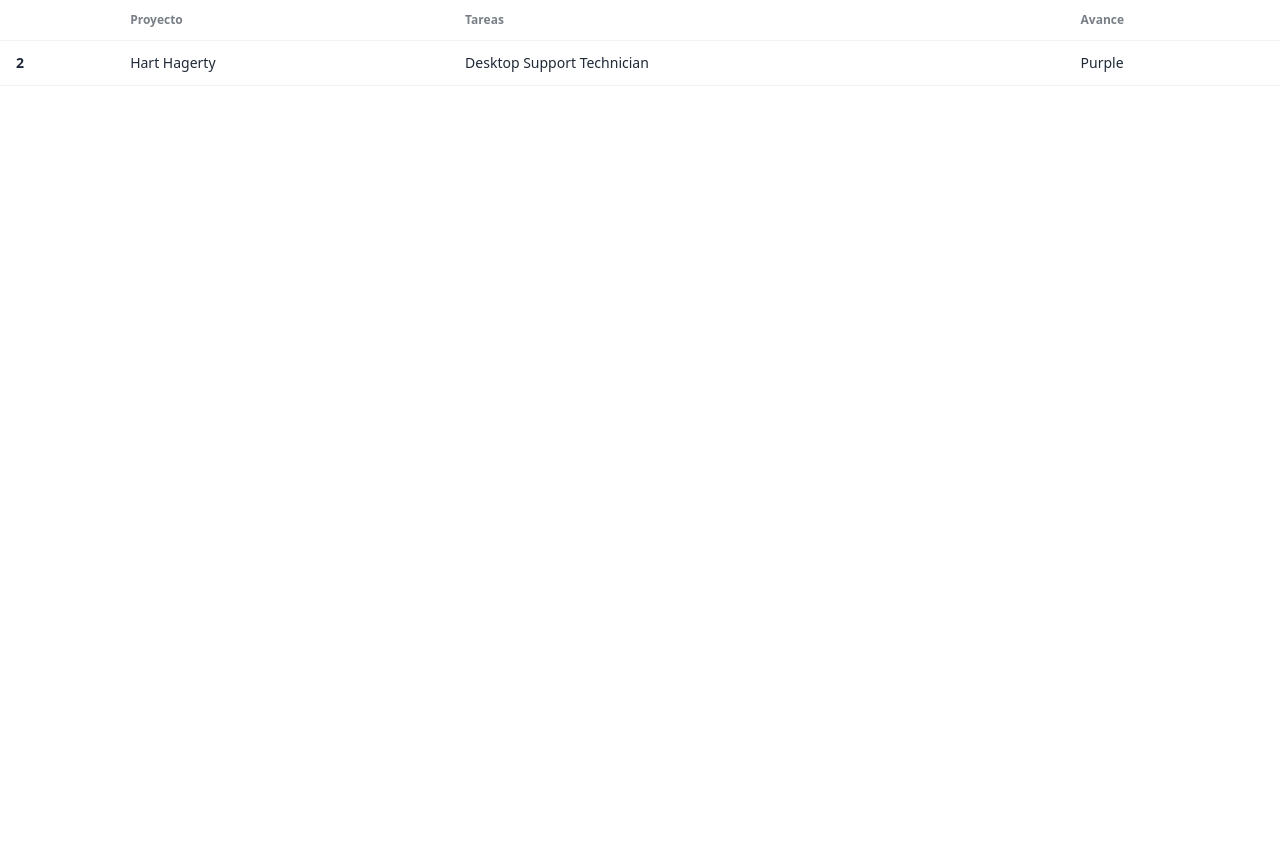
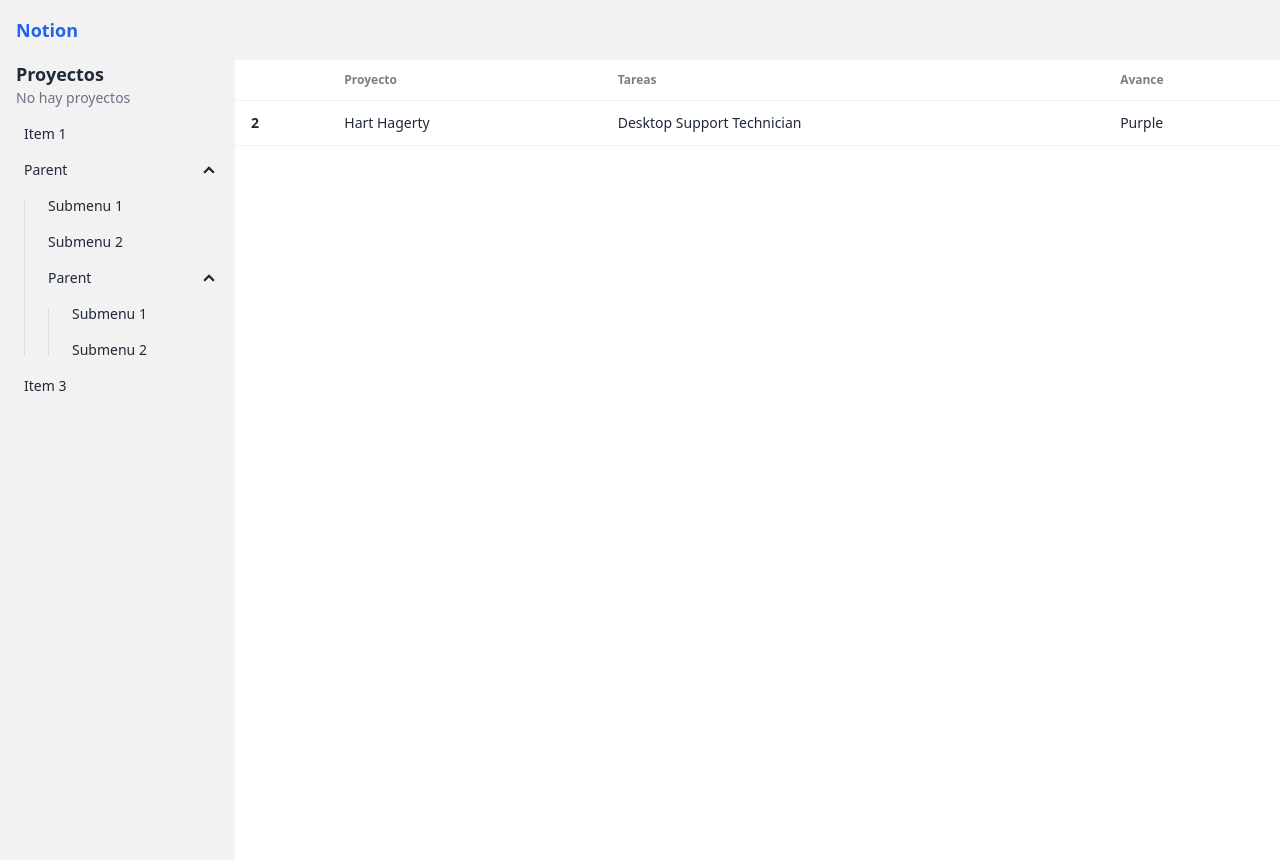
Before and after one commit to mjriveraknowmad/vue-projects, a Vue app: page /projects in a window 1280 px wide. Before the commit the page ends 800 px from the top, so only its background shows below. Built offline with nearby package versions, Linux system fonts and the light colour scheme.

Commit message:
feat: add TopMenu and SideMenu components to ProjectsLayout with DaisyUi

```diff
--- /dev/null
+++ b/src/modules/common/components/TopMenu.vue
@@ -0,0 +1,5 @@
+<template>
+  <div class="flex items-center justify-between p-4 bg-base-200">
+    <h2 class="text-lg font-bold text-blue-600">Notion</h2>
+  </div>
+</template>
--- /dev/null
+++ b/src/modules/projects/components/SideMenu.vue
@@ -0,0 +1,30 @@
+<template>
+  <aside class="bg-base-200 w-72 min-h-screen">
+    <h2 class="text-lg font-bold mx-4">Proyectos</h2>
+    <p class="text-sm text-gray-500 mx-4">No hay proyectos</p>
+
+    <!-- Menu https://daisyui.com/components/menu/#collapsible-submenu -->
+    <ul class="menu">
+      <li><a>Item 1</a></li>
+      <li>
+        <details open>
+          <summary>Parent</summary>
+          <ul>
+            <li><a>Submenu 1</a></li>
+            <li><a>Submenu 2</a></li>
+            <li>
+              <details open>
+                <summary>Parent</summary>
+                <ul>
+                  <li><a>Submenu 1</a></li>
+                  <li><a>Submenu 2</a></li>
+                </ul>
+              </details>
+            </li>
+          </ul>
+        </details>
+      </li>
+      <li><a>Item 3</a></li>
+    </ul>
+  </aside>
+</template>
--- a/src/modules/projects/layouts/ProjectsLayout.vue
+++ b/src/modules/projects/layouts/ProjectsLayout.vue
@@ -1,6 +1,12 @@
 <template>
   <div class="flex flex-col">
+    <!-- Top Menu -->
+    <top-menu />
+
     <main class="flex flex-row">
+      <!-- Side Menu -->
+      <side-menu />
+
       <!-- RouterView -->
       <router-view />
     </main>
@@ -8,4 +14,6 @@
 </template>
 
 <script lang="ts" setup>
+import TopMenu from '@/modules/common/components/TopMenu.vue';
+import SideMenu from '../components/SideMenu.vue';
 </script>
```
